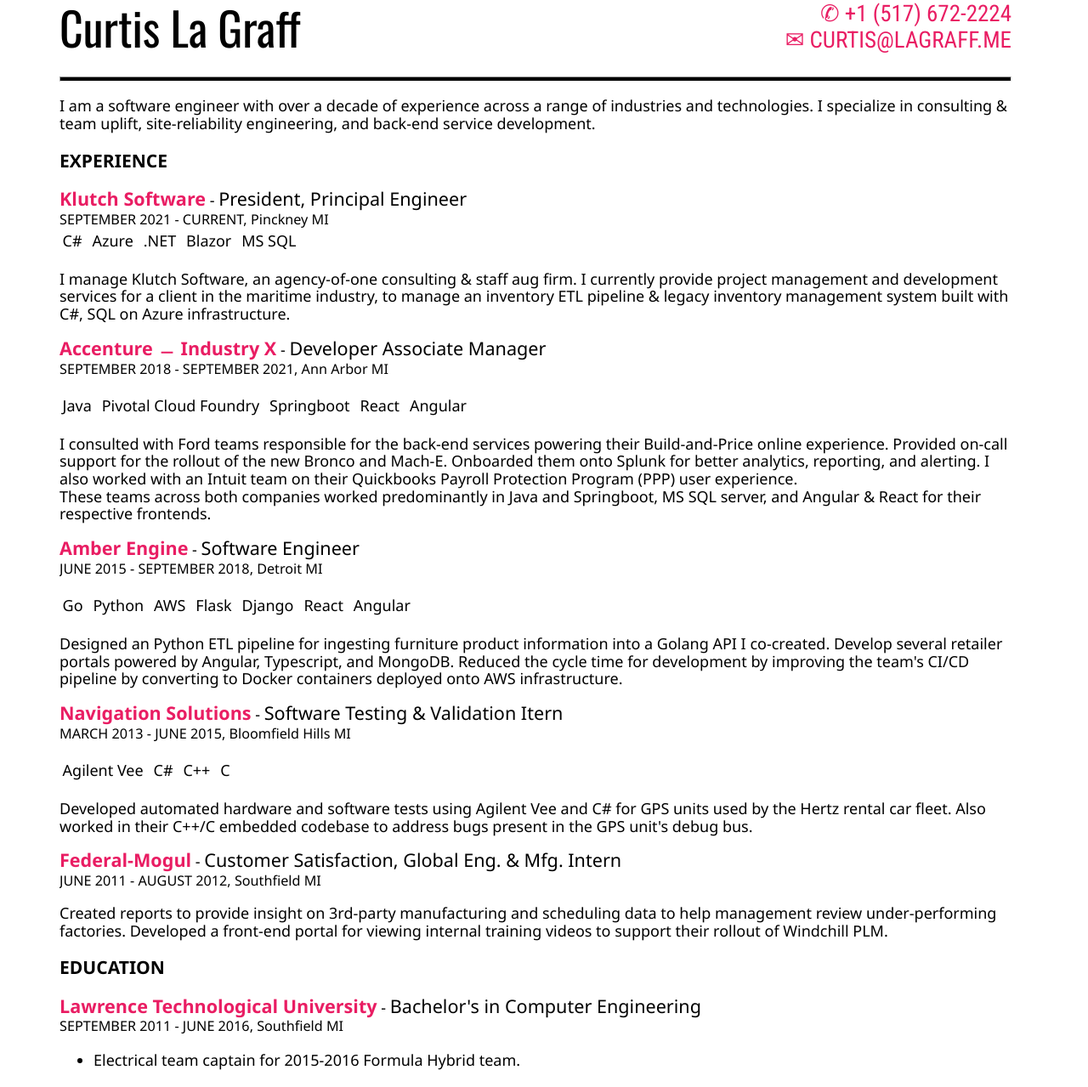
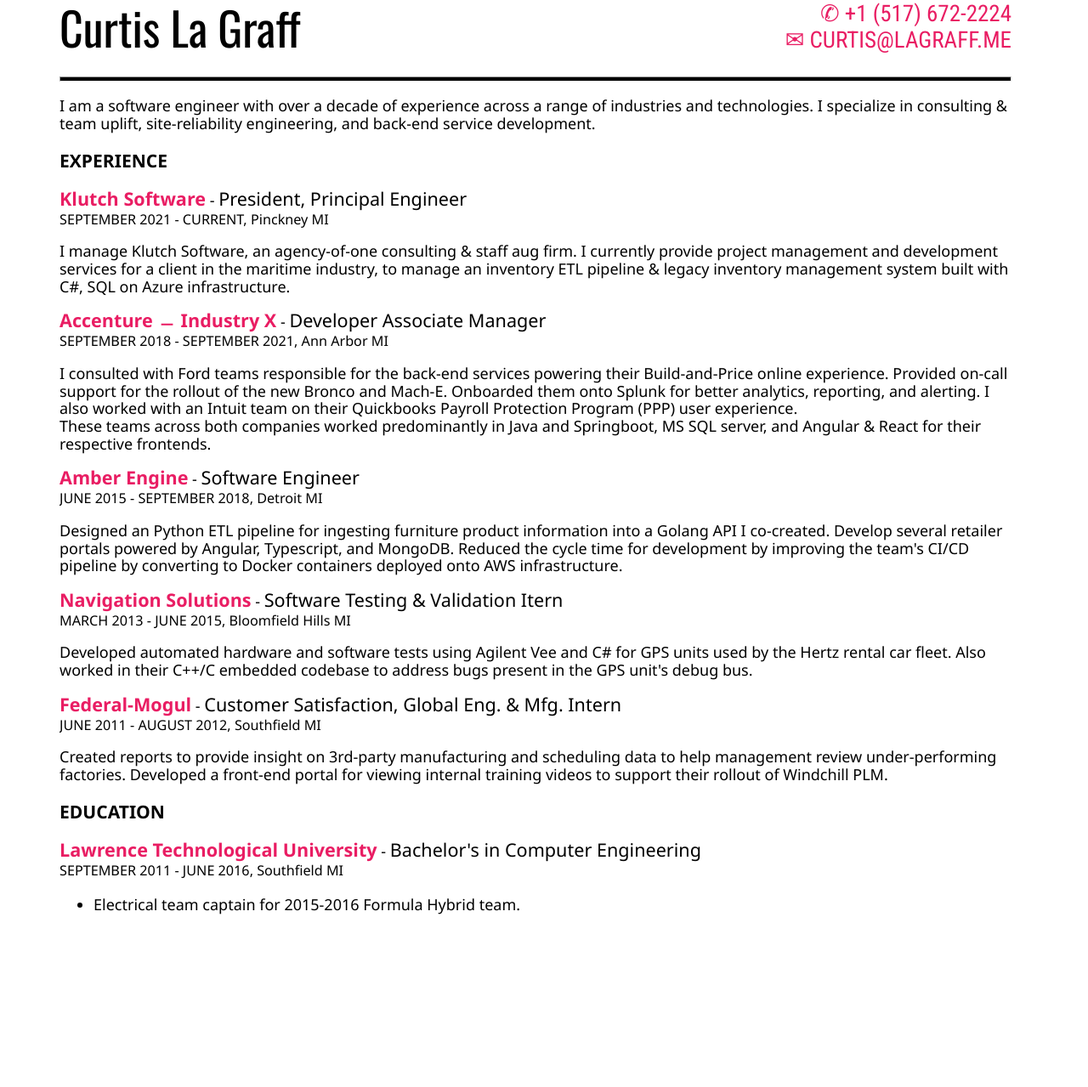
Before and after one commit to clagraff/clagraff.github.io, a Jekyll site: the page built from index.html, in a window 1280 px wide. Shown: the whole page at 85% size. Built offline with Jekyll 4.4.1, drawn with Linux system fonts in a browser that asks for light colours; after the commit the page ends 1096 px from its top, so only the background shows below that.

Commit message:
Update index.html

```diff
--- a/index.html
+++ b/index.html
@@ -6,18 +6,12 @@
 I am a software engineer with over a decade of experience across a range of industries and technologies. I specialize in consulting & team uplift,
   site-reliability engineering, and back-end service development.
 </p>
+
 <p class="entry">
   <h3>EXPERIENCE</h3>
   <span class="company">Klutch Software</span> - <span class="position">President, Principal Engineer</span>
   <br/>
   <span class="duration">SEPTEMBER 2021 - CURRENT, Pinckney MI</span><br/>
-<ul class="tech">
-  <li>C#</li>
-  <li>Azure</li>
-  <li>.NET</li>
-  <li>Blazor</li>
-  <li>MS SQL</li>
-</ul>
   <p>
     I manage Klutch Software, an agency-of-one consulting & staff aug firm. I currently provide project management and
     development services for a client in the maritime industry, to manage an inventory ETL pipeline & legacy inventory
@@ -28,13 +22,6 @@
   <span class="company">Accenture &#xfe58; Industry X</span> - <span class="position">Developer Associate Manager</span>
   <br/>
   <span class="duration">SEPTEMBER 2018 - SEPTEMBER 2021, Ann Arbor MI</span><br/>
-  <ul class="tech">
-  <li>Java</li>
-  <li>Pivotal Cloud Foundry</li>
-  <li>Springboot</li>
-  <li>React</li>
-  <li>Angular</li>
-</ul>
   <p>
     I consulted with Ford teams responsible for the back-end services powering their Build-and-Price online experience. Provided on-call support for the rollout of the new Bronco and Mach-E. Onboarded them onto Splunk for better analytics, reporting, and alerting.
     I also worked with an Intuit team on their Quickbooks Payroll Protection Program (PPP) user experience.
@@ -45,15 +32,6 @@
 <p class="entry">
   <span class="company">Amber Engine</span> - <span class="position">Software Engineer</span><br/>
   <span class="duration">JUNE 2015 - SEPTEMBER 2018, Detroit MI</span><br/>
-  <ul class="tech">
-    <li>Go</li>
-    <li>Python</li>
-    <li>AWS</li>
-    <li>Flask</li>
-    <li>Django</li>
-    <li>React</li>
-    <li>Angular</li>
-  </ul>
   <p>
     Designed an Python ETL pipeline for ingesting furniture product information into a Golang API I co-created. Develop several retailer portals
     powered by Angular, Typescript, and MongoDB. Reduced the cycle time for development by improving the team's CI/CD pipeline by converting to Docker
@@ -63,12 +41,6 @@
 <p class="entry">
   <span class="company">Navigation Solutions</span> - <span class="position">Software Testing & Validation Itern</span><br/>
   <span class="duration">MARCH 2013 - JUNE 2015, Bloomfield Hills MI</span><br/>
-  <ul class="tech">
-    <li>Agilent Vee</li>
-    <li>C#</li>
-    <li>C++</li>
-    <li>C</li>
-  </ul>
   <p>
     Developed automated hardware and software tests using Agilent Vee and C# for GPS units used by the Hertz rental car fleet.
     Also worked in their C++/C embedded codebase to address bugs present in the GPS unit's debug bus.
```
